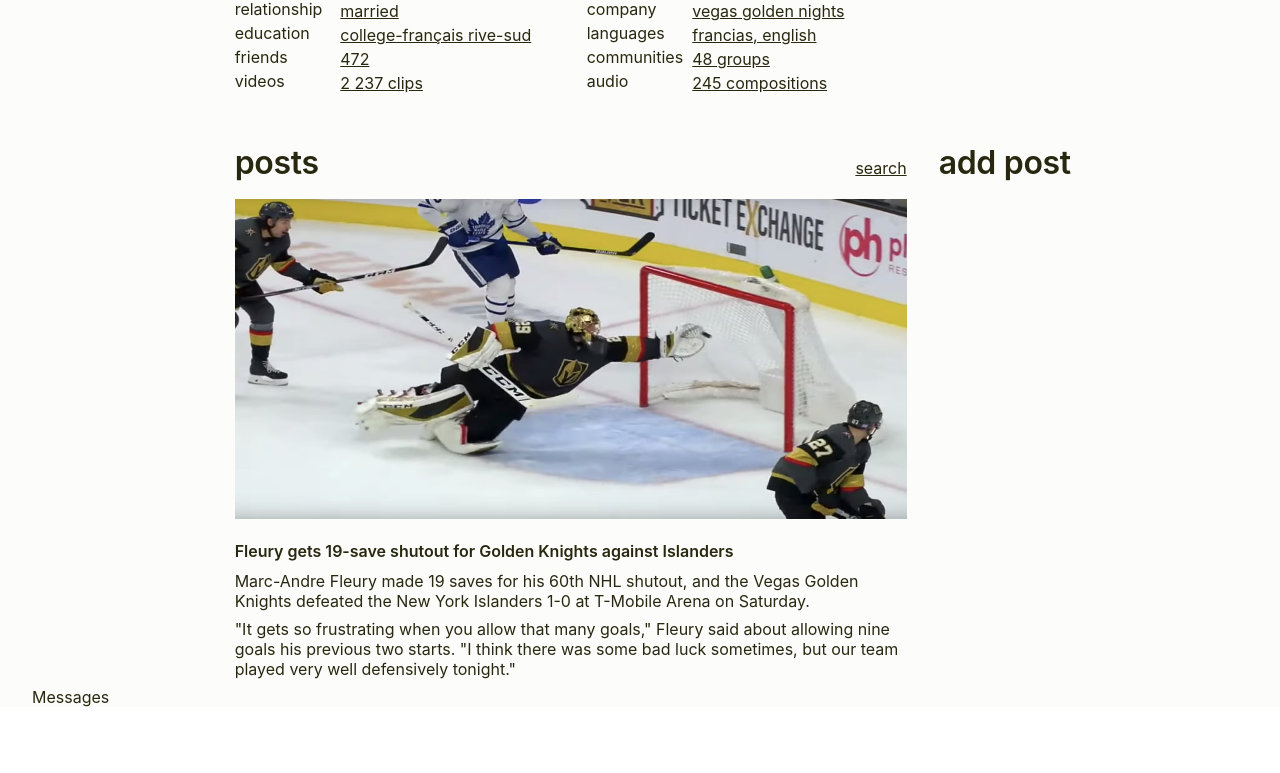
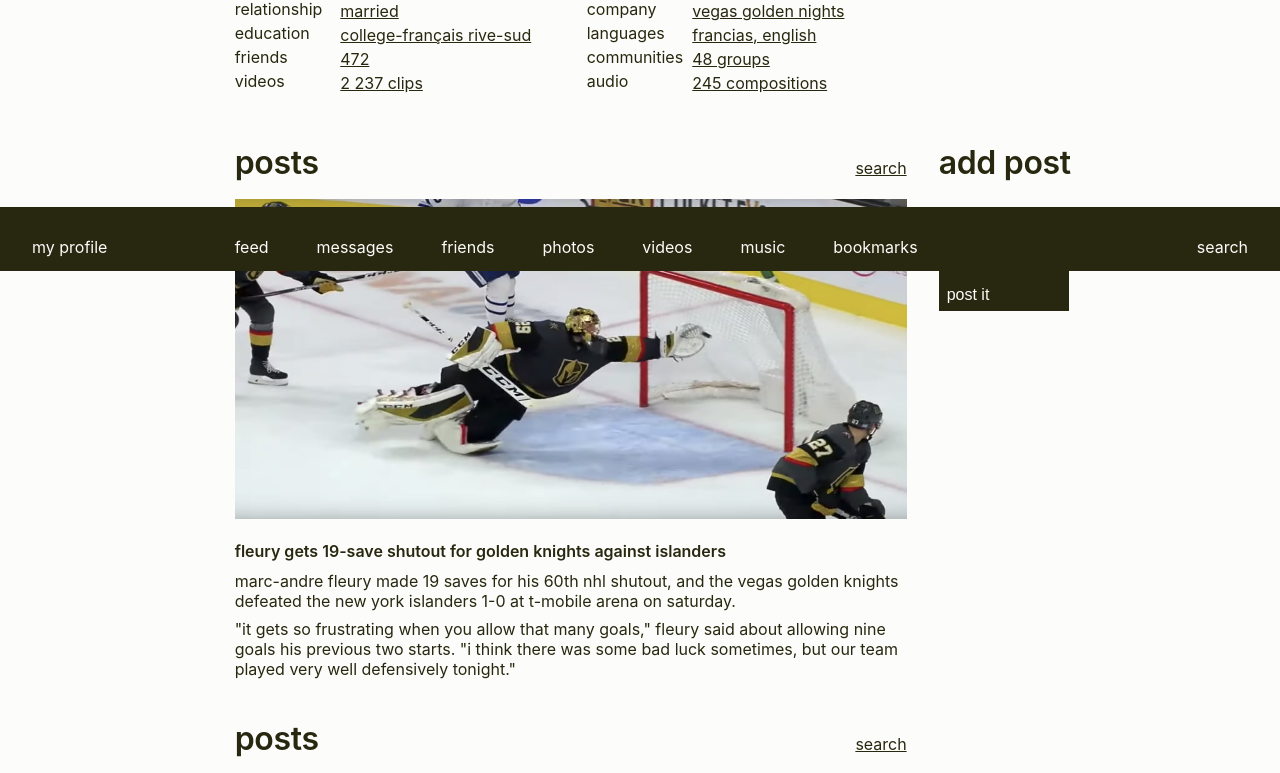
Before and after one commit to shaltai/react-sample-app, a React (Create React App) app: page /messages in a window 1280 px wide. Shown: the part 529-1302 px from the top of the page. Before the commit the page ends 1236 px from the top, so only its background shows below. Built offline with nearby package versions, Linux system fonts and the light colour scheme; a web font is replaced by a local one.

Commit message:
Profile Page Complete.

```diff
--- a/src/App.js
+++ b/src/App.js
@@ -4,6 +4,7 @@
 import Profile from './components/Profile/Profile';
 import Messages from './components/Messages/Messages';
 import Friendlist from './components/Friendlist/Friendlist';
+import MenuGlobal from './components/MenuGlobal/MenuGlobal';
 import './App.css';
 import { Route, BrowserRouter } from 'react-router-dom';
 
@@ -16,6 +17,7 @@
 				<Route path='/friendlist' component={Friendlist} />
 				<Route path='/messages' component={Messages} />
 				<Profile />
+				<MenuGlobal />
 			</div>
 		</BrowserRouter>
 	);
--- /dev/null
+++ b/src/components/MenuGlobal/MenuGlobal.jsx
@@ -0,0 +1,24 @@
+import React from 'react';
+import Styles from './MenuGlobal.module.css';
+import UI from '../UI/UI.module.css';
+import { NavLink } from 'react-router-dom';
+
+function MenuGlobal() {
+	return (
+		<nav className={Styles.content}>
+			<NavLink to='/my-profile' className={` ${UI.link} ${Styles.link_profile} `}>my profile</NavLink>
+			<div className={Styles.links}>
+				<NavLink to='/feed' className={` ${UI.link} ${Styles.link} `}>feed</NavLink>
+				<NavLink to='/messages' className={` ${UI.link} ${Styles.link} `}>messages</NavLink>
+				<NavLink to='/friends' className={` ${UI.link} ${Styles.link} `}>friends</NavLink>
+				<NavLink to='/photos' className={` ${UI.link} ${Styles.link} `}>photos</NavLink>
+				<NavLink to='/videos' className={` ${UI.link} ${Styles.link} `}>videos</NavLink>
+				<NavLink to='/music' className={` ${UI.link} ${Styles.link} `}>music</NavLink>
+				<NavLink to='/bookmarks' className={` ${UI.link} ${Styles.link} `}>bookmarks</NavLink>
+			</div>
+			<NavLink to='/search' className={` ${UI.link} ${Styles.link_search} `}>search</NavLink>
+		</nav>
+	)
+}
+
+export default MenuGlobal;
--- /dev/null
+++ b/src/components/MenuGlobal/MenuGlobal.module.css
@@ -0,0 +1,41 @@
+.content {
+    display: grid;
+    grid-template-columns: 2fr 8fr 2fr;
+    grid-template-areas: "profile-link menu-links search-link";
+    justify-content: flex-start;
+    position: fixed;
+    left: 0;
+    bottom: 0;
+    width: 100%;
+    padding-top: 2rem;
+    padding-left: 2rem;
+    padding-bottom: 1rem;
+    padding-right: 2rem;
+    background-color: #282810;
+}
+
+.links {
+    display: flex;
+    grid-area: menu-links;
+}
+
+.link {
+    margin-right: 3rem;
+}
+
+.link,
+.link_profile,
+.link_search {
+    line-height: 1rem;
+    color: #FCFCFA;
+    text-decoration: none;
+}
+
+.link_profile {
+    grid-area: profile-link;
+}
+
+.link_search {
+    grid-area: search-link;
+    margin-left: auto;
+}
--- a/src/components/Navbar/Navbar.jsx
+++ b/src/components/Navbar/Navbar.jsx
@@ -5,21 +5,21 @@
 
 function Navbar() {
 	return (
-		<nav className={Styles.nav}>
+		<nav className={Styles.content}>
 			<div className={Styles.item}>
-				<NavLink to='/friendlist' className={UI.link}>add to friendlist</NavLink>
+				<NavLink to='/friendlist' className={` ${UI.link} ${Styles.link} `}>add to friendlist</NavLink>
 			</div>
 			<div className={Styles.item}>
-				<NavLink to='/messages' className={UI.link}>write message</NavLink>
+				<NavLink to='/messages' className={` ${UI.link} ${Styles.link} `}>write message</NavLink>
 			</div>
 			<div className={Styles.item}>
-				<NavLink to='/#' className={UI.link}>notify about posts</NavLink>
+				<NavLink to='/#' className={` ${UI.link} ${Styles.link} `}>notify about posts</NavLink>
 			</div>
 			<div className={Styles.item}>
-				<NavLink to='/#' className={UI.link}>invite to community</NavLink>
+				<NavLink to='/#' className={` ${UI.link} ${Styles.link} `}>invite to community</NavLink>
 			</div>
 			<div className={Styles.item}>
-				<NavLink to='/#' className={UI.link}>remove from feed</NavLink>
+				<NavLink to='/#' className={` ${UI.link} ${Styles.link} `}>remove from feed</NavLink>
 			</div>
 		</nav>
 	)
--- a/src/components/Navbar/Navbar.module.css
+++ b/src/components/Navbar/Navbar.module.css
@@ -1,5 +1,11 @@
-.nav {
+.content {
     grid-area: navbar;
     display: flex;
     flex-direction: column;
+    height: 17.5rem;
 }
+
+.link {
+    display: flex;
+    padding-top: 1rem;
+}
--- /dev/null
+++ b/src/components/Post/Post.jsx
@@ -0,0 +1,30 @@
+import React from 'react';
+import Styles from './Post.module.css';
+import PostPhoto from '../../img/profile/photo__maf-4.jpg';
+import UI from '../UI/UI.module.css';
+import { NavLink } from 'react-router-dom';
+
+function Post(props) {
+	return (
+		<div className={Styles.content}>
+			<div className={` ${Styles.posts__heading} ${Styles.heading} `}>
+				<h2 className={Styles.posts__h2}>posts</h2>
+				<NavLink to='/search' className={` ${Styles.posts__link} ${UI.link} `}>search</NavLink>
+			</div>
+			<div className={Styles.postItem}>
+				<div className={Styles.postItem__imageContainer}>
+					<img src={PostPhoto} alt='Super Save!' className={Styles.postPhoto} width='672' height='320' />
+				</div>
+				<h3 className={Styles.postTitle}>Fleury gets 19-save shutout for Golden Knights against Islanders</h3>
+				<p className={Styles.postText}>
+					Marc-Andre Fleury made 19 saves for his 60th NHL shutout, and the Vegas Golden Knights defeated the New York Islanders 1-0 at T-Mobile Arena on Saturday.
+					</p>
+				<p className={Styles.postText}>
+					"It gets so frustrating when you allow that many goals," Fleury said about allowing nine goals his previous two starts. "I think there was some bad luck sometimes, but our team played very well defensively tonight."
+					</p>
+			</div>
+		</div >
+	)
+}
+
+export default Post;
--- /dev/null
+++ b/src/components/Post/Post.module.css
@@ -0,0 +1,31 @@
+.content {
+    display: flex;
+    flex-wrap: wrap;
+    width: 42rem;
+    margin-right: 2rem;
+    margin-bottom: 2rem;
+}
+
+.heading {
+    display: flex;
+    justify-content: space-between;
+    align-items: baseline;
+}
+
+.posts__heading {
+    width: 100%;
+    margin-bottom: 1rem;
+}
+
+.postItem__imageContainer {
+    margin-bottom: 1rem;
+    width: 100%;
+}
+
+.postTitle {
+    margin-bottom: .5rem;
+}
+
+.postText {
+    margin-bottom: .5rem;
+}
--- a/src/components/Profile/Profile.jsx
+++ b/src/components/Profile/Profile.jsx
@@ -2,7 +2,7 @@
 import Styles from './Profile.module.css';
 import Avatar from '../../img/profile/photo__maf-1.jpg';
 import Photo from '../../img/profile/photo__maf-2.jpg';
-import PostPhoto from '../../img/profile/photo__maf-4.jpg';
+import Post from '../Post/Post';
 import UI from '../UI/UI.module.css';
 import { NavLink } from 'react-router-dom';
 import ListItem from '../ListItem/ListItem';
@@ -52,28 +52,18 @@
 			</div>
 
 			{/* Posts */}
+
 			<div className={Styles.posts}>
-				<div className={` ${Styles.posts__heading} ${Styles.heading} `}>
-					<h2 className={Styles.posts__h2}>posts</h2>
-					<NavLink to='/search' className={` ${Styles.posts__link} ${UI.link} `}>search</NavLink>
-				</div>
-				<div className={Styles.postItem}>
-					<div className={Styles.postItem__imageContainer}>
-						<img src={PostPhoto} alt='Super Save!' className={Styles.postPhoto} width='672' height='320' />
-					</div>
-					<h3 className={Styles.postTitle}>Fleury gets 19-save shutout for Golden Knights against Islanders</h3>
-					<p className={Styles.postText}>
-						Marc-Andre Fleury made 19 saves for his 60th NHL shutout, and the Vegas Golden Knights defeated the New York Islanders 1-0 at T-Mobile Arena on Saturday.
-					</p>
-					<p className={Styles.postText}>
-						"It gets so frustrating when you allow that many goals," Fleury said about allowing nine goals his previous two starts. "I think there was some bad luck sometimes, but our team played very well defensively tonight."
-					</p>
-				</div>
-			</div >
+				<Post />
+				<Post />
+				<Post />
+			</div>
 
 			{/* Add post */}
 			<div className={Styles.addPost}>
 				<h2 className={Styles.addPost__h2}>add post</h2>
+				<input className={Styles.addPost__inputText} type="text" placeholder="write something" />
+				<input className={Styles.addPost__inputSubmit} type="submit" value="post it" />
 			</div>
 		</div>
 	)
--- a/src/components/Profile/Profile.module.css
+++ b/src/components/Profile/Profile.module.css
@@ -79,23 +79,24 @@
 
 /* Posts */
 
-.posts {
-    width: 42rem;
-    margin-right: 2rem;
+
+/* Add post */
+
+.addPost {
+    display: flex;
+    width: calc(100% - 44rem);
+    flex-wrap: wrap;
+    align-content: flex-start;
+    justify-content: flex-start;
 }
 
-.posts__heading {
+.addPost__h2 {
+    width: 100%;
     margin-bottom: 1rem;
 }
 
-.postItem__imageContainer {
+.addPost__inputText {
+    width: 100%;
+    max-width: 27rem;
     margin-bottom: 1rem;
 }
-
-.postTitle {
-    margin-bottom: .5rem;
-}
-
-.postText {
-    margin-bottom: .5rem;
-}
--- a/src/components/UI/UI.module.css
+++ b/src/components/UI/UI.module.css
@@ -1,3 +1,5 @@
+/* Links */
+
 .link {
     color: #282810;
     font-size: 1rem;
@@ -8,6 +10,9 @@
     color: #18E0D8;
     transition: color .5s ease-out;
 }
+
+
+/* Headings */
 
 h1 {
     font-size: 4rem;
@@ -28,3 +33,47 @@
     font-weight: 600;
     line-height: 1.5rem;
 }
+
+
+/* Inputs */
+
+input {
+    height: 3rem;
+    font-size: 1rem;
+    line-height: 1rem;
+    border: none;
+}
+
+input[type=text] {
+    padding-top: 1.5rem;
+    padding-bottom: .5rem;
+    border-bottom: 0.0625rem solid #282810;
+    background-color: #FCFCFA;
+}
+
+input[type=text]:hover,
+input[type=text]:focus {
+    border-bottom: 0.0625rem solid #18E0D8;
+    transition: border-bottom .5s ease-out;
+}
+
+input::placeholder {
+    color: #909088;
+}
+
+input[type=submit] {
+    height: 3rem;
+    padding-top: 1.5rem;
+    padding-right: 5rem;
+    padding-bottom: .5rem;
+    padding-left: .5rem;
+    border: none;
+    color: #FCFCFA;
+    background-color: #282810;
+    cursor: pointer;
+}
+
+input[type=submit]:hover {
+    background-color: #18E0D8;
+    transition: background-color .5s ease-out;
+}
--- a/src/index.css
+++ b/src/index.css
@@ -8,4 +8,5 @@
     font-family: 'Jost', 'Futura', 'Futura PT', -apple-system, BlinkMacSystemFont, 'Oxygen', 'Ubuntu', 'Cantarell', 'Fira Sans', 'Helvetica Neue', sans-serif;
     -webkit-font-smoothing: antialiased;
     -moz-osx-font-smoothing: grayscale;
+    text-transform: lowercase;
 }
```
